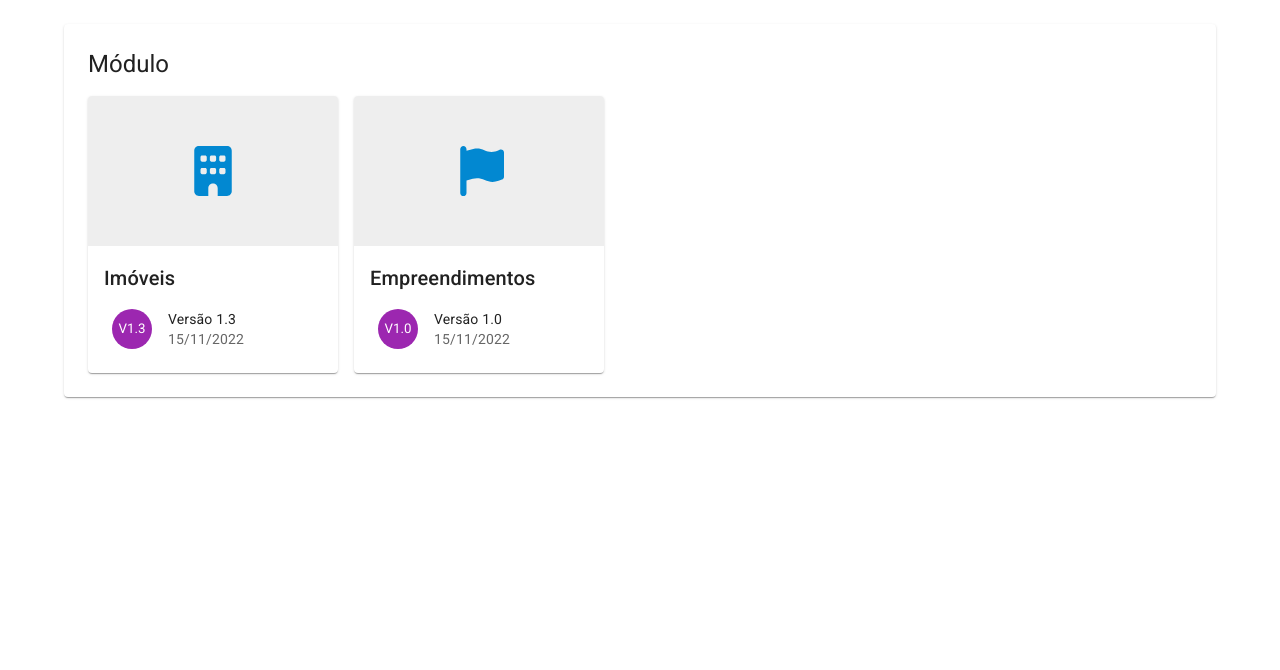
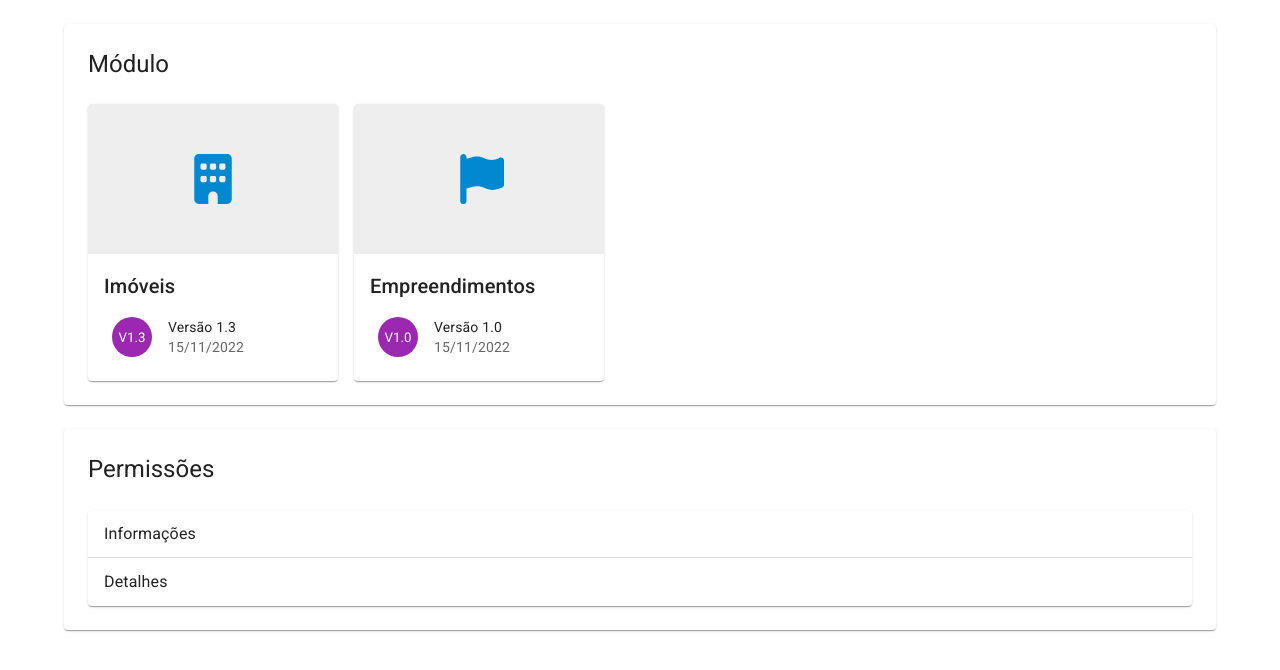
Before and after one commit to 7sete7/Konaccess, a React (Vite) app: page / in a window 1280 px wide. Shown: the top 670 px of the page. Built offline with nearby package versions, Linux system fonts and the light colour scheme.

Commit message:
feat: render module view

```diff
--- /dev/null
+++ b/src/DAL/Modules.ts
@@ -0,0 +1,44 @@
+export type ViewField = {
+	label: string;
+	type: 'text' | 'picklist';
+	name: string;
+};
+
+export interface ViewSection {
+	icon: string;
+	label: string;
+	fields: ViewField[];
+}
+
+export interface Module {
+	title: string;
+	iconName: string;
+	version: {
+		name: string;
+		date: Date;
+	};
+}
+
+export const getModuleViewFor = (moduleName: string): ViewSection[] => [
+	{
+		label: 'Informações',
+		icon: 'info-sign',
+		fields: [
+			{ label: 'Situação', name: 'status', type: 'picklist' },
+			{ label: 'Estágio do Cadastramento', name: 'editorialStatus', type: 'picklist' },
+		],
+	},
+	{
+		label: 'Detalhes',
+		icon: 'zoom-in',
+		fields: [
+			{ label: 'Zona', name: 'zone', type: 'text' },
+			{ label: 'Elevadores', name: 'elevators', type: 'text' },
+		],
+	},
+];
+
+export const getModules = (): Module[] => [
+	{ title: 'Imóveis', iconName: 'building', version: { name: '1.3', date: new Date() } },
+	{ title: 'Empreendimentos', iconName: 'flag', version: { name: '1.0', date: new Date() } },
+];
--- a/src/components/Section.tsx
+++ b/src/components/Section.tsx
@@ -7,7 +7,7 @@ type SectionProps = {
 
 const Section: React.FC<SectionProps> = ({ title, ...props }) => (
 	<Paper {...props} sx={{ padding: 3, width: 1, mt: 3 }}>
-		<Typography variant="h5" color="textPrimary">
+		<Typography variant="h5" color="textPrimary" gutterBottom paddingBottom={2}>
 			{title}
 		</Typography>
 
--- /dev/null
+++ b/src/components/ViewList/FieldsList.tsx
@@ -0,0 +1,39 @@
+import Checkbox from '@mui/material/Checkbox';
+import List from '@mui/material/List';
+import ListItem from '@mui/material/ListItem';
+import ListItemButton from '@mui/material/ListItemButton';
+import ListItemIcon from '@mui/material/ListItemIcon';
+import ListItemText from '@mui/material/ListItemText';
+import React from 'react';
+import type { ViewField } from '../../DAL/Modules';
+
+interface FieldsListProps {
+	fields: ViewField[];
+	onFieldClick: (name: string) => React.MouseEventHandler;
+	isSelected: (name: string) => boolean;
+}
+
+const FieldsList: React.FC<FieldsListProps> = ({ fields, onFieldClick, isSelected }) => {
+	return (
+		<List>
+			{fields.map(({ label, name }) => (
+				<ListItem key={name}>
+					<ListItemButton onClick={onFieldClick(name)}>
+						<ListItemIcon>
+							<Checkbox
+								checked={isSelected(name)}
+								edge="start"
+								disableRipple
+								tabIndex={-1}
+								inputProps={{ 'aria-labelledby': name }}
+							/>
+						</ListItemIcon>
+						<ListItemText id={name} primary={label} />
+					</ListItemButton>
+				</ListItem>
+			))}
+		</List>
+	);
+};
+
+export default FieldsList;
--- /dev/null
+++ b/src/components/ViewList/index.tsx
@@ -0,0 +1,41 @@
+import Accordion from '@mui/material/Accordion';
+import AccordionDetails from '@mui/material/AccordionDetails';
+import AccordionSummary from '@mui/material/AccordionSummary';
+import Box from '@mui/material/Box';
+import Typography from '@mui/material/Typography';
+import xor from 'lodash/xor';
+import React, { Fragment, useCallback, useState } from 'react';
+import { ViewSection } from '../../DAL/Modules';
+import FieldsList from './FieldsList';
+
+const ViewList: React.FC<{ viewSections: ViewSection[] }> = ({ viewSections }) => {
+	const [selected, setSelected] = useState<string[]>([]);
+
+	const onFieldClick = useCallback(
+		(name: string) => () => {
+			setSelected(selecteds => xor(selecteds, [name]));
+		},
+		[setSelected],
+	);
+
+	const isSelected = useCallback((name: string) => selected.includes(name), [selected]);
+
+	return (
+		<Fragment>
+			{viewSections.map(({ label, icon, fields }) => (
+				<Accordion>
+					<AccordionSummary>
+						<Typography>{label}</Typography>
+					</AccordionSummary>
+					<AccordionDetails>
+						<Box pl={5}>
+							<FieldsList {...{ fields, onFieldClick, isSelected }} />
+						</Box>
+					</AccordionDetails>
+				</Accordion>
+			))}
+		</Fragment>
+	);
+};
+
+export default ViewList;
--- a/src/views/home.tsx
+++ b/src/views/home.tsx
@@ -3,29 +3,25 @@ import Stack from '@mui/material/Stack';
 import { useMemo } from 'react';
 import ModuleCard from '../components/ModuleCard';
 import Section from '../components/Section';
-
-type KonectyViewFields = {
-	icon: string;
-};
-const konectyFields = [];
+import ViewList from '../components/ViewList';
+import { getModules, getModuleViewFor } from '../DAL/Modules';
 
 const Home: React.FC = () => {
-	const modules = useMemo(
-		() => [
-			{ title: 'Imóveis', iconName: 'building', version: { name: '1.3', date: new Date() } },
-			{ title: 'Empreendimentos', iconName: 'flag', version: { name: '1.0', date: new Date() } },
-		],
-		[],
-	);
+	const modules = useMemo(getModules, []);
+	const views = useMemo(() => getModuleViewFor('Product'), []);
 
 	return (
 		<Container maxWidth="lg">
 			<Section title="Módulo">
-				<Stack direction="row" spacing={2} mt={2}>
+				<Stack direction="row" spacing={2}>
 					{modules.map((module, idx) => (
 						<ModuleCard {...module} key={`${module.title}-${idx}`} />
 					))}
 				</Stack>
+			</Section>
+
+			<Section title="Permissões">
+				<ViewList viewSections={views} />
 			</Section>
 		</Container>
 	);
```
Also changed, not shown: src/components/ModuleCard.tsx (+0 -27 lines).
